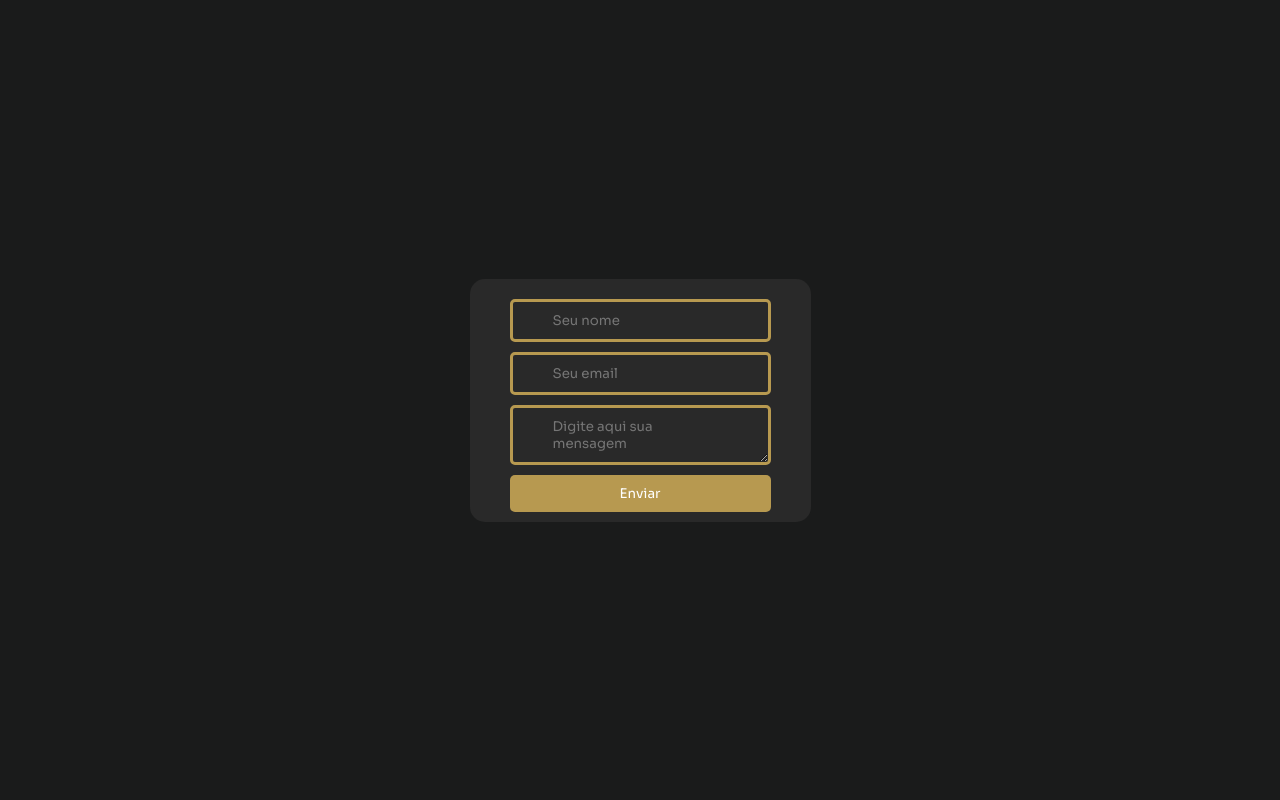
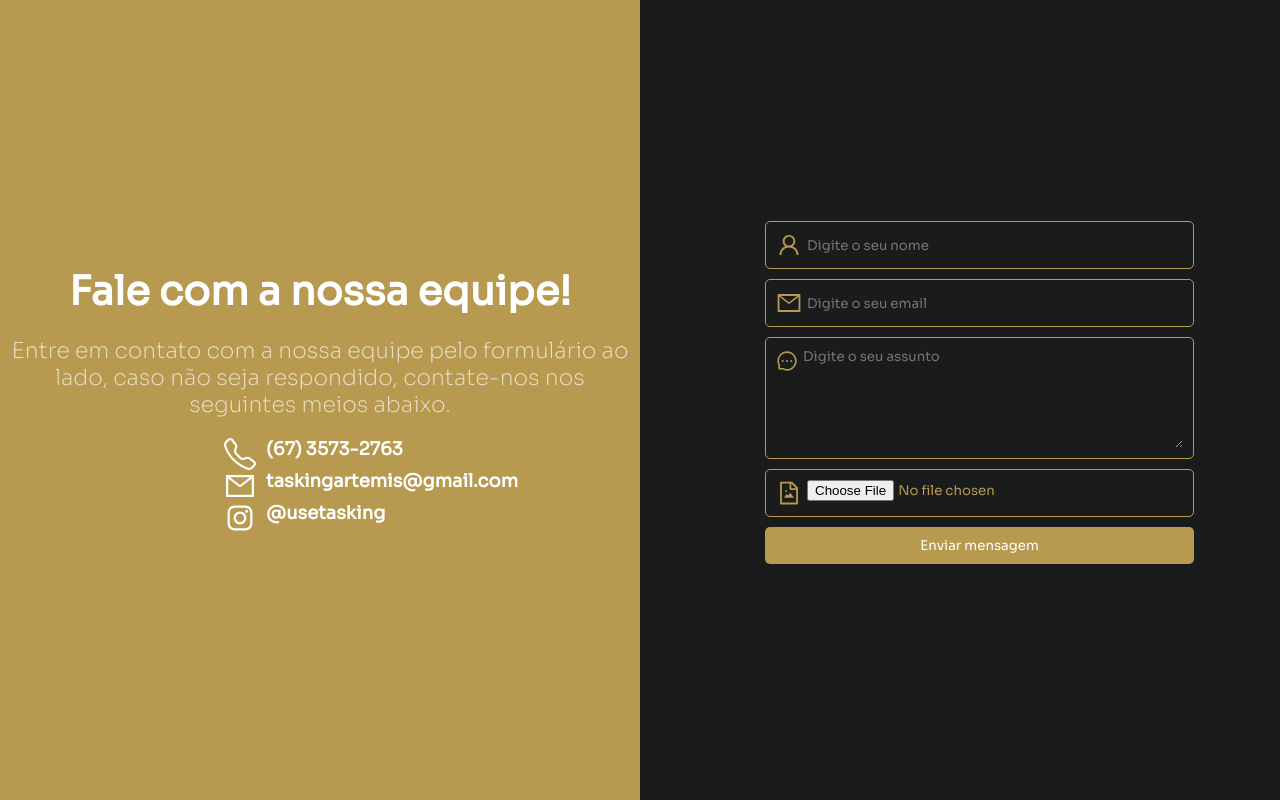
Before and after one commit to kaikynetto/Site-TCC, a Next.js app: page /contato in a window 1280 px wide. Built offline with nearby package versions, Linux system fonts and the light colour scheme.

Commit message:
contact page

```diff
--- a/pages/contato.js
+++ b/pages/contato.js
@@ -1,6 +1,7 @@
 import React, { useState } from 'react'
-import { ContatoContainer, ContatoForm, Input, InputMsg, SendBtn } from '../src/components/Contato/ContatoElements'
-
+import { Column1, Column2, ContactDiv, ContactText, ContatoContainer, ContatoForm, ContatoRow, ContatoWrapper, Heading, Input, InputArea, InputBox, InputMsg, SendBtn, Subtitle } from '../src/components/Contato/ContatoElements'
+import {  BsTelephone } from 'react-icons/bs';
+import { AiOutlineMail, AiOutlineFileImage,AiOutlineMessage,AiOutlineUser, AiOutlineInstagram } from 'react-icons/ai';
 export default function Contato() {
 
   const [error, setError] = useState("");
@@ -21,13 +22,53 @@ export default function Contato() {
   return (
     <>
         <ContatoContainer>
-            <ContatoForm>
-                <h1 style={{fontSize: 18, textAlign: 'center', color: 'red'}}>{error}</h1>
-                <Input value={name} onChange={e => setName(e.target.value)} placeholder='Seu nome'/>
-                <Input value={email} onChange={e => setEmail(e.target.value)} placeholder='Seu email'/>
-                <InputMsg value={message} onChange={e => setMessage(e.target.value)} multiple placeholder='Digite aqui sua mensagem'/>
-                <SendBtn onClick={() => sendForm()} type='submit' value={"Enviar"}>Enviar</SendBtn>
-            </ContatoForm>
+            <ContatoWrapper>
+              <ContatoRow>
+                <Column1>
+                  <div style={{ justifyContent: 'center', textAlign: 'center', alignItems: 'center', alignContent: 'center'}}>
+                    <div>
+                      <Heading>Fale com a nossa equipe!</Heading>
+                      <Subtitle>Entre em contato com a nossa equipe pelo formulário ao lado, caso não seja respondido, contate-nos nos seguintes meios abaixo.</Subtitle>
+                    </div>
+                    <div style={{marginTop: 20, marginLeft: '35%', justifyContent: 'center', textAlign: 'center', alignItems: 'center', alignContent: 'center'}}>
+                      <ContactDiv>
+                        <BsTelephone size={32} color='white'/>
+                        <ContactText>(67) 3573-2763</ContactText>
+                      </ContactDiv>
+                      <ContactDiv>
+                        <AiOutlineMail size={32} color='white'/>
+                        <ContactText>taskingartemis@gmail.com</ContactText>
+                      </ContactDiv>
+                      <ContactDiv>
+                        <AiOutlineInstagram size={32} color='white'/>
+                        <ContactText>@usetasking</ContactText>
+                      </ContactDiv>
+                    </div>
+                  </div>
+                </Column1>
+                <Column2>
+                  <form style={{padding: 10, maxWidth: "100%"}}>
+                    <InputBox>
+                      <AiOutlineUser size={26} fill='#b79950'/>
+                      <Input type="text" placeholder='Digite o seu nome'/>
+                    </InputBox>
+                    <InputBox>
+                      <AiOutlineMail size={26} fill='#b79950'/>
+                      <Input type="text" placeholder='Digite o seu email'/>
+                    </InputBox>
+                    <InputBox>
+                      <AiOutlineMessage size={26} fill='#b79950'/>
+                      <InputArea type="text" placeholder='Digite o seu assunto'/>
+                    </InputBox>
+                    <InputBox>
+                      <AiOutlineFileImage size={26} fill='#b79950'/>
+                      <Input type="file" placeholder='Digite o seu assunto'/>
+                    </InputBox>
+                    <SendBtn type='submit' value={'Enviar mensagem'}/>
+                  </form>
+                </Column2>
+              </ContatoRow>
+            </ContatoWrapper>
         </ContatoContainer>
     </>
   )
--- a/src/components/Contato/ContatoElements.jsx
+++ b/src/components/Contato/ContatoElements.jsx
@@ -1,52 +1,117 @@
 import styled from "styled-components";
+import {Link as LinkS} from "react-scroll"
 
 export const ContatoContainer = styled.div`
+  color: #fff;
+  @media screen and (max-width: 768px) {
+    padding: 100px 0px;
+    // margin-bottom: 35vh;
+  }
+`;
+
+export const ContatoWrapper = styled.div`
+  display: grid;
+  z-index: 1;
   height: 100vh;
+  width: 100%;
+  margin-right: auto;
+  margin-left: auto;
+`;
+
+export const ContatoRow = styled.div`
+  display: grid;
+  grid-auto-columns: minmax(auto, 1fr);
+  grid-template-areas: "col1 col2";
+  @media screen and (max-width: 768px) {
+    grid-template-areas: "col1 col1" "col2 col2";
+  }
+`;
+
+export const Column1 = styled.div`
+  width: 100%;
+  height: 100%;
   display: flex;
+  background: var(--primary-color);
+  text-align: center;
   align-items: center;
   justify-content: center;
-    justify-items: center;
+`;
+
+export const Column2 = styled.div`
+  margin-bottom: 15px;
+  padding: 0 15px;
+  align-items:center;
+  justify-content: center;
+  align-content: center;
+  text-align: center;
+  display: flex;
+  grid-area: col2;
+`;
+
+export const Heading = styled.h1`
+  font-size: 40px;
+`;
+
+export const Subtitle = styled.h2`
+  font-size: 22px;
+  font-weight: 200;
+  opacity: 0.7;
+  margin-top: 20px;
+`;
+
+export const ContactDiv = styled.div`
+  display: flex;
+  align-content: center;
   align-content: center;
 `;
 
-export const ContatoForm = styled.div`
-    padding: 10px 40px;
-    display: block;
-    border-radius: 15px;
-    background: #292929;
+export const ContactText = styled.h1`
+  font-size: 18px;
+  margin-left: 10px;
+`;
+
+export const InputBox = styled.div`
+    display: flex;
+    width: 110%;
+    padding: 10px 10px;
+    justify-content: flex-start;
+    border: 1px solid var(--primary-color);
+    background: none;
+    margin-bottom: 10px;
+    color: var(--primary-color);
+    border-radius: 5px;
 `;
 
 export const Input = styled.input`
-    padding: 10px 40px;
+border: none;
+background: none;
+color: var(--primary-color);
+outline: none;
+margin-left: 5px;
 display: block;
-    margin-top: 10px;
-    border-radius: 5px;
-    width: 100%;
-    background: transparent;
-    border: 3px solid #b79950;
 `;
 
-export const InputMsg = styled.textarea`
-    padding: 10px 40px;
+export const InputArea = styled.textarea`
+border: none;
+background: none;
+color: var(--primary-color);
+outline: none;
+height: 100px;
+width: 110%;
+margin-left: 5px;
 display: block;
-    margin-top: 10px;
-    border-radius: 5px;
-    background: transparent;
-    border: 3px solid #b79950;
 `;
 
-export const SendBtn = styled.button`
-    padding: 10px 40px;
-    background: #b79950;
+export const SendBtn = styled.input`
+width: 110%;
+  background: var(--primary-color);
+  border: none;
   border-radius: 5px;
-    margin-top: 10px;
-    width: 100%;
-    color: white;
-    border: none;
+  padding: 10px 30px;
   transition: 0.3s ease-in-out;
 
   &:hover {
+    opacity: 0.8;
     cursor: pointer;
-        opacity: 0.8;
   }
 `;
--- a/styles/globals.css
+++ b/styles/globals.css
@@ -2,6 +2,10 @@
 
 html {
   scroll-behavior: smooth;
+}
+
+:root {
+  --primary-color:#b79950;
 }
 
 *{
```
Lines whose indentation alone changed are shown as unchanged.
